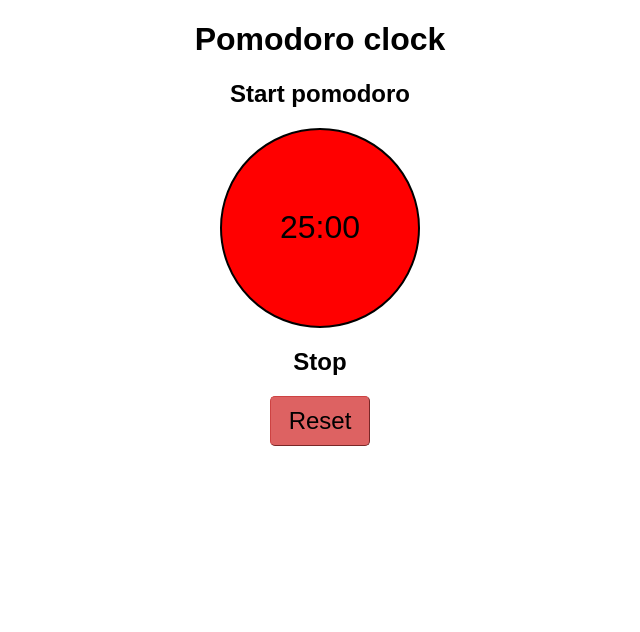
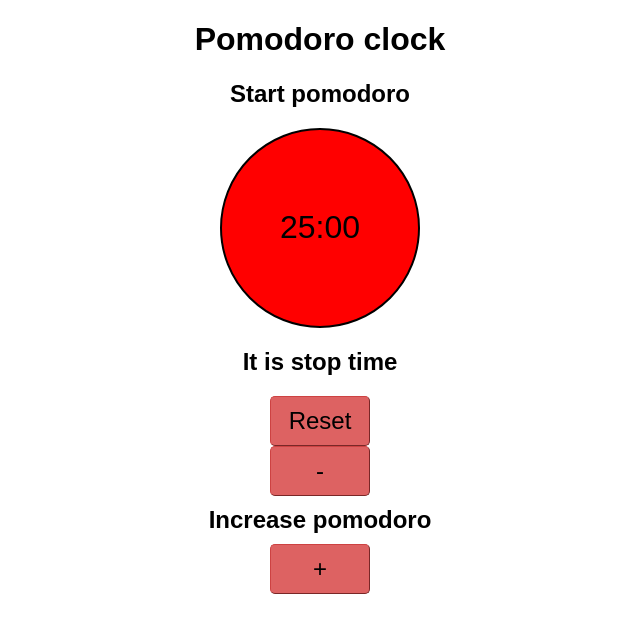
Before and after one commit to padrone1225/react-clock, a React (Create React App) app: page / in a window 1280 px wide. Shown: the top 632 px of the page, without its empty margins (320-960 px from the left). Built offline with nearby package versions, Linux system fonts and the light colour scheme.

Commit message:
Increase/decrease default time for work mode

```diff
--- a/src/Pomodoro.css
+++ b/src/Pomodoro.css
@@ -2,10 +2,6 @@
   color: #000;
 }
 
-.Pomodoro-header {
-  color: #000;
+.Pomodoro-customiseWork {
+  margin: 10px;
 }
-
-.Pomodoro-mode {
-  text-transform: capitalize;
-}
--- a/src/Pomodoro.jsx
+++ b/src/Pomodoro.jsx
@@ -1,7 +1,12 @@
 import React, { Component } from 'react';
 import Timer from './Timer';
 import Button from './Button';
-import { tick, resetTimer } from './actions';
+import {
+  tick,
+  resetTimer,
+  clickDecrease,
+  clickIncrease,
+} from './actions';
 import './Pomodoro.css';
 
 const defaultWorkLength = 25 * 60;
@@ -17,6 +22,8 @@ class Pomodoro extends Component {
 
     this.handleClickTimer = this.handleClickTimer.bind(this);
     this.handleClickResetTimer = this.handleClickResetTimer.bind(this);
+    this.handleClickDecrease = this.handleClickDecrease.bind(this);
+    this.handleClickIncrease = this.handleClickIncrease.bind(this);
   }
 
   handleClickTimer() {
@@ -43,6 +50,14 @@ class Pomodoro extends Component {
     this.setState(resetTimer);
   }
 
+  handleClickDecrease() {
+    this.setState(clickDecrease);
+  }
+
+  handleClickIncrease() {
+    this.setState(clickIncrease);
+  }
+
   render() {
     return (
       <div className="Pomodoro">
@@ -51,12 +66,25 @@ class Pomodoro extends Component {
           timeLeft={this.state.timeLeft}
           onClick={this.handleClickTimer}
         />
-        <h2 className="Pomodoro-mode">{this.state.mode}</h2>
+        <h2 className="Pomodoro-mode">It is {this.state.mode} time</h2>
         <Button
           label="Reset"
           className="Pomodoro-resetButton"
           onClick={this.handleClickResetTimer}
         />
+        <div className="Pomodoro-customise">
+          <Button
+            label="-"
+            className="Pomodoro-decreaseWorkButton"
+            onClick={this.handleClickDecrease}
+          />
+          <h2 className="Pomodoro-customiseWork">Increase pomodoro</h2>
+          <Button
+            label="+"
+            className="Pomodoro-increaseWorkButton"
+            onClick={this.handleClickIncrease}
+          />
+        </div>
       </div>
     );
   }
--- a/src/actions.js
+++ b/src/actions.js
@@ -35,3 +35,20 @@ export function resetTimer() {
     timeLeft: 1500,
   };
 }
+
+export function clickDecrease(prevState) {
+  const { timeLeft } = prevState;
+
+  return {
+    timeLeft: timeLeft - 60,
+  };
+}
+
+
+export function clickIncrease(prevState) {
+  const { timeLeft } = prevState;
+
+  return {
+    timeLeft: timeLeft + 60,
+  };
+}
```
Also changed, not shown: 1 other file (tests, documents, lock files or other folders).
